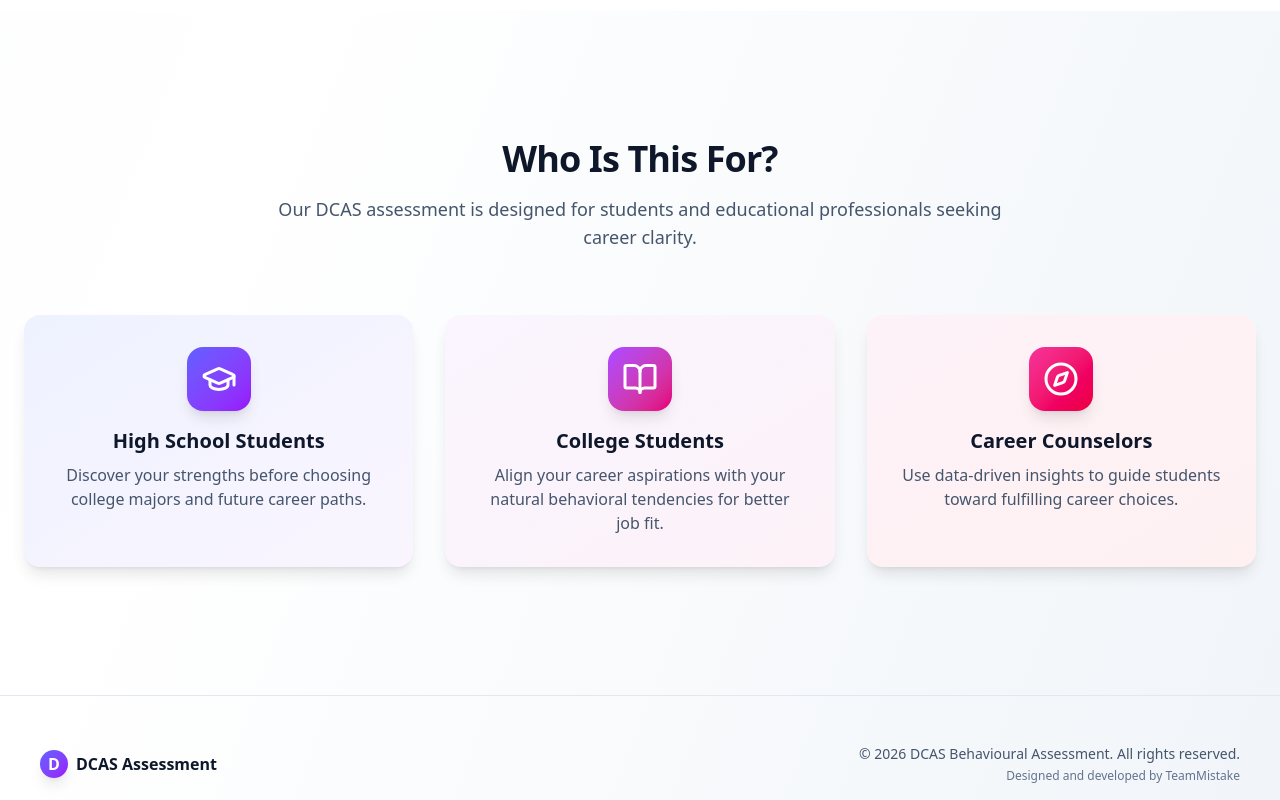
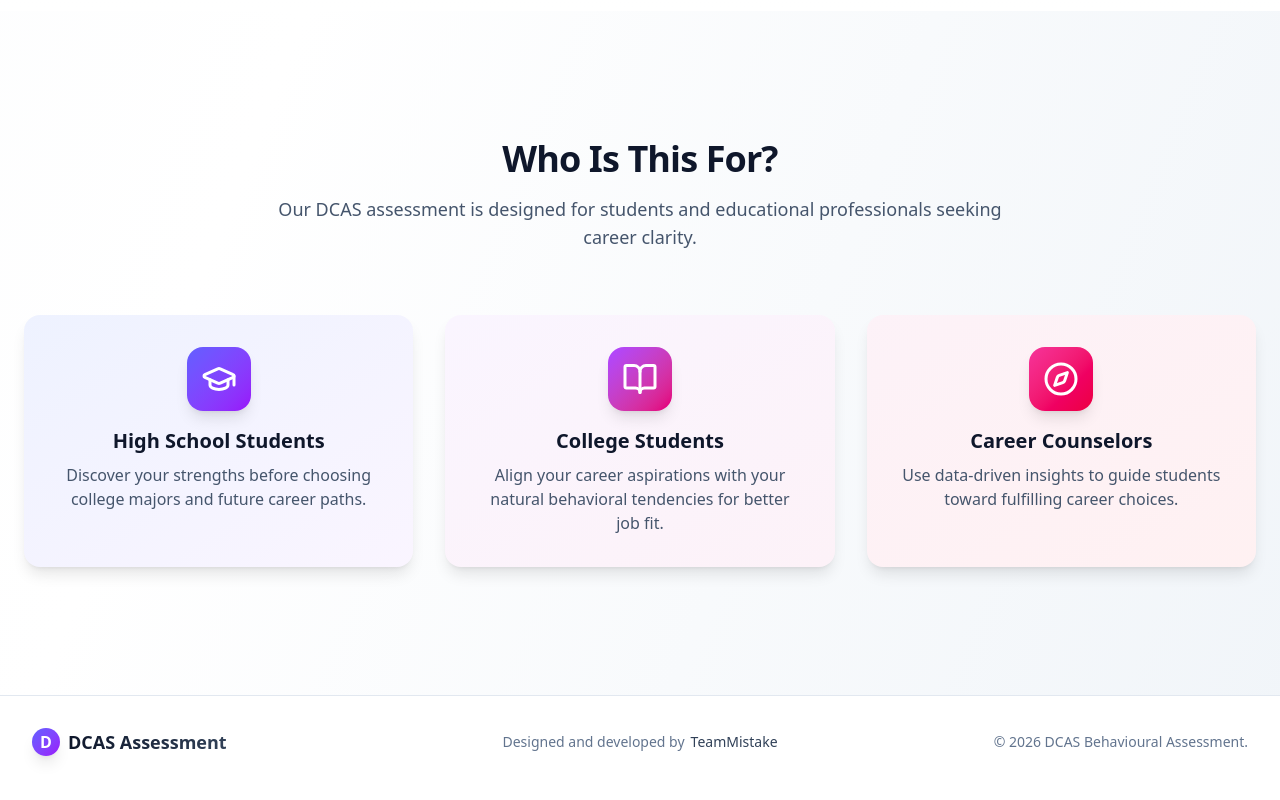
Before and after one commit to Hubbblelabs/dcas-framework, a Next.js app: page / in a window 1280 px wide. Shown: the part 2484-3284 px from the top of the page. Built offline with nearby package versions, Linux system fonts and the light colour scheme; no server answers; the database is empty.

Commit message:
feat: add API endpoint to send detailed DCAS assessment reports via email.

```diff
--- a/src/app/api/email/report/route.ts
+++ b/src/app/api/email/report/route.ts
@@ -128,7 +128,7 @@ function generateEmailContent(user: any, session: any) {
   const html = `
         <div style="${styles.container}">
             <div style="${styles.header}">
-                <div style="font-size: 48px; margin-bottom: 16px;">💎</div>
+                <div style="font-size: 48px; margin-bottom: 16px;"></div>
                 <h1 style="${styles.headerTitle}">Your DCAS Profile</h1>
                 <p style="${styles.headerSubtitle}">Assessment Report for ${user.name}</p>
             </div>
--- a/src/app/page.tsx
+++ b/src/app/page.tsx
@@ -11,6 +11,7 @@ import { GraduationCap, BookOpen, Compass, ArrowRight } from "lucide-react";
 import { connectToDatabase } from "@/lib/mongodb";
 import { Settings, SETTINGS_KEYS } from "@/lib/models/Settings";
 import { Logo } from "@/components/Logo";
+import { Footer } from "@/components/Footer";
 
 async function getDCASConfig() {
   try {
@@ -444,34 +445,8 @@ export default async function Home() {
       </section>
 
       {/* Footer */}
-      <footer className="safe-area-inset border-t border-slate-200 py-8 sm:py-12 dark:border-slate-800">
-        <div className="mx-auto max-w-7xl px-4 sm:px-6">
-          <div className="flex flex-col items-center justify-between gap-4 sm:flex-row">
-            <Logo
-              size="sm"
-              showText
-              textClassName="text-sm font-semibold text-slate-900 sm:text-base dark:text-white"
-            />
-            <div className="flex flex-col items-center gap-1 sm:items-end">
-              <p className="text-center text-xs text-slate-600 sm:text-right sm:text-sm dark:text-slate-400">
-                © {new Date().getFullYear()} DCAS Behavioural Assessment. All
-                rights reserved.
-              </p>
-              <p className="text-center text-xs text-slate-500 sm:text-right dark:text-slate-500">
-                Designed and developed by{" "}
-                <a
-                  href="https://teammistake.com"
-                  target="_blank"
-                  rel="noreferrer"
-                  className="font-medium hover:text-slate-900 dark:hover:text-slate-300"
-                >
-                  TeamMistake
-                </a>
-              </p>
-            </div>
-          </div>
-        </div>
-      </footer>
+      {/* Footer */}
+      <Footer />
     </div>
   );
 }
--- a/src/app/results/[id]/page.tsx
+++ b/src/app/results/[id]/page.tsx
@@ -28,6 +28,7 @@ import { Logo } from "@/components/Logo";
 import { CareerIcon } from "@/components/career-icon";
 import { Download, ArrowRight, Sparkles } from "lucide-react";
 import { useDCASConfig } from "@/hooks/useDCASConfig";
+import { Footer } from "@/components/Footer";
 
 export default function ResultsPage() {
   const { dcasColors, dcasNames, dcasSymbols, getDCASTypeSymbol } =
@@ -528,27 +529,7 @@ export default function ResultsPage() {
         </div>
       </section>
 
-      <footer className="safe-area-inset relative z-10 mt-8 border-t border-slate-200 py-6 sm:mt-12 sm:py-8 dark:border-slate-800">
-        <div className="mx-auto max-w-7xl px-4 text-center sm:px-6">
-          <div className="flex flex-col items-center justify-center gap-1">
-            <p className="text-xs text-slate-600 sm:text-sm dark:text-slate-400">
-              © {new Date().getFullYear()} DCAS Behavioural Assessment. Results
-              are for guidance purposes only.
-            </p>
-            <p className="text-xs text-slate-500 dark:text-slate-500">
-              Designed and developed by{" "}
-              <a
-                href="https://teammistake.com"
-                target="_blank"
-                rel="noreferrer"
-                className="font-medium hover:text-slate-900 dark:hover:text-slate-300"
-              >
-                TeamMistake
-              </a>
-            </p>
-          </div>
-        </div>
-      </footer>
+      <Footer />
     </div>
   );
 }
--- /dev/null
+++ b/src/components/Footer.tsx
@@ -0,0 +1,43 @@
+import Link from "next/link";
+import { Logo } from "@/components/Logo";
+
+export function Footer() {
+    const currentYear = new Date().getFullYear();
+
+    return (
+        <footer className="w-full border-t border-slate-200 bg-white py-8 dark:border-slate-800 dark:bg-slate-950">
+            <div className="mx-auto flex max-w-7xl flex-col items-center gap-4 px-4 sm:flex-row sm:justify-between sm:px-6 lg:px-8">
+                {/* Brand */}
+                <div className="flex items-center gap-2 sm:flex-1 sm:justify-start">
+                    <Link href="/" className="flex items-center gap-2 transition-opacity hover:opacity-80">
+                        <Logo
+                            size="sm"
+                            showText
+                            textClassName="bg-linear-to-r from-slate-900 to-slate-700 bg-clip-text text-base font-bold text-transparent sm:text-lg dark:from-white dark:to-slate-300"
+                        />
+                    </Link>
+                </div>
+
+                {/* Credits - Center */}
+                <div className="order-last flex items-center gap-1.5 text-sm text-slate-500 sm:order-none sm:flex-1 sm:justify-center dark:text-slate-500">
+                    <span>Designed and developed by</span>
+                    <a
+                        href="https://teammistake.com"
+                        target="_blank"
+                        rel="noreferrer"
+                        className="font-medium text-slate-700 transition-colors hover:text-indigo-600 dark:text-slate-300 dark:hover:text-indigo-400"
+                    >
+                        TeamMistake
+                    </a>
+                </div>
+
+                {/* Copyright - Right */}
+                <div className="flex items-center sm:flex-1 sm:justify-end">
+                    <p className="text-center text-sm text-slate-500 sm:text-right dark:text-slate-400">
+                        &copy; {currentYear} DCAS Behavioural Assessment.
+                    </p>
+                </div>
+            </div>
+        </footer>
+    );
+}
```
Lines whose indentation alone changed are shown as unchanged.
